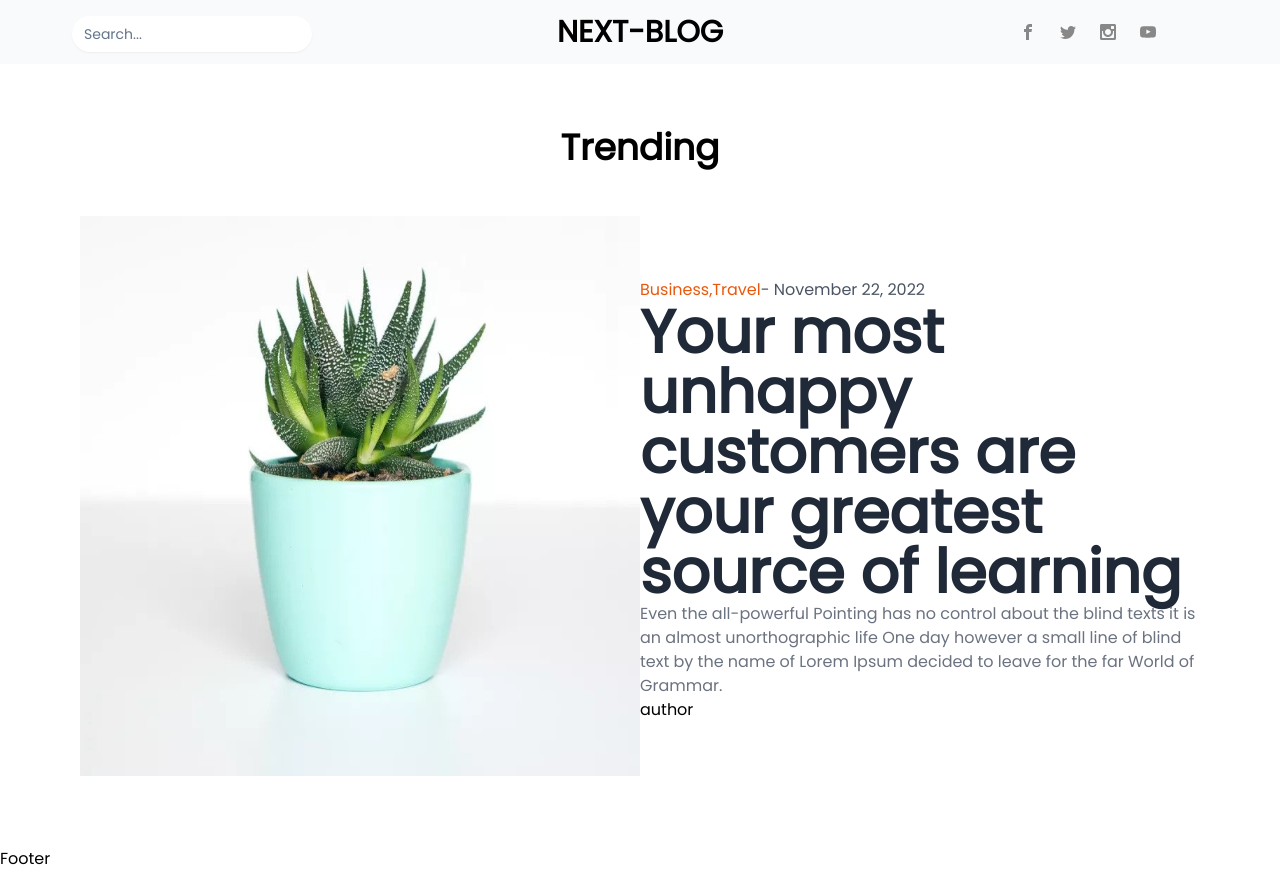
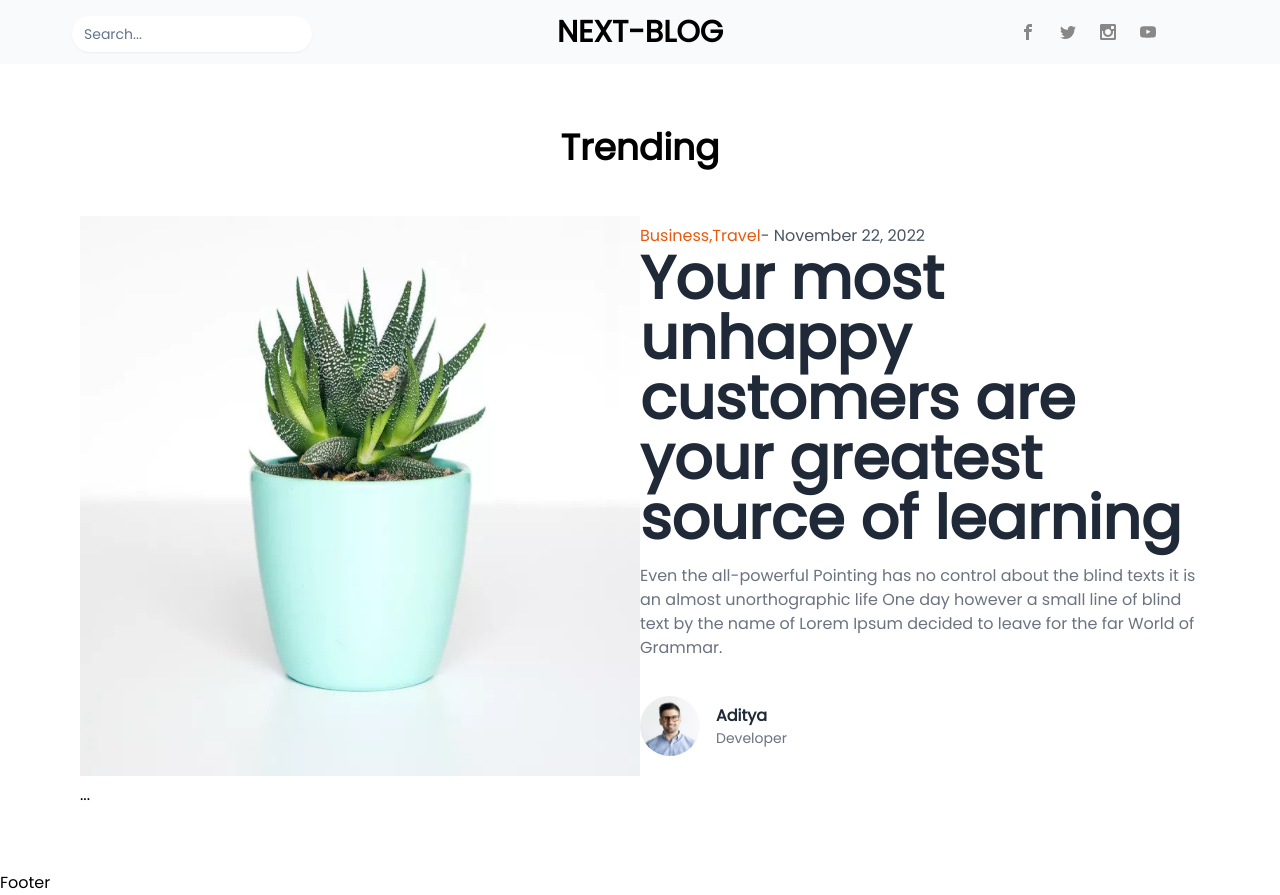
Before and after one commit to adityakumar48/nextjs-blog, a Next.js app: page / in a window 1280 px wide. Before the commit the page ends 871 px from the top, so only its background shows below. Built offline with nearby package versions, Linux system fonts and the light colour scheme.

Commit message:
Added Fonts and Completed Section 1

```diff
--- a/components/Section1.js
+++ b/components/Section1.js
@@ -1,12 +1,38 @@
 import Image from "next/image";
 import Link from "next/link";
+import Author from "./_child/Author";
+import SwiperCore,{Autoplay} from 'swiper';
+import { Swiper, SwiperSlide } from 'swiper/react';
+import 'swiper/css';
+
+
 const Section1 = () => {
+    SwiperCore.use([Autoplay]);
+    const bg = {
+        background:"url('/images/banner.png') no-repeat;",
+        backgroundPosition:"right",
+    }
   return (
-    <section className="py-16">
+    <section className="py-16" style={bg}>
       <div className="container mx-auto md:px-20">
         <h1 className="font-bold text-4xl pb-12 text-center">Trending</h1>
 
-        {Slide()}
+        <Swiper
+      slidesPerView={1}
+        autoplay={{
+            loop:true,
+            delay:2000
+        }}
+    >
+      <SwiperSlide> {Slide()}</SwiperSlide>
+      <SwiperSlide> {Slide()}</SwiperSlide>
+      <SwiperSlide> {Slide()}</SwiperSlide>
+      <SwiperSlide> {Slide()}</SwiperSlide>
+
+      ...
+    </Swiper>
+
+
       </div>
     </section>
   );
@@ -37,19 +63,19 @@ function Slide() {
         </div>
         <div className="title">
           <Link href={"/"}>
-            <a className="text-3xl md:text-6xl font-bold text-gray-800 hover:text-gray-600">
+            <a className="text-3xl md:text-6xl py-2 font-bold text-gray-800 hover:text-gray-600">
               Your most unhappy customers are your greatest source of learning
             </a>
           </Link>
         </div>
-        <p className="text-gray-500 ">
+        <p className="text-gray-500 py-4">
           {" "}
           Even the all-powerful Pointing has no control about the blind texts it
           is an almost unorthographic life One day however a small line of blind
           text by the name of Lorem Ipsum decided to leave for the far World of
           Grammar.
         </p>
-        <h1>author</h1>
+        <Author></Author>
       </div>
     </div>
   );
--- /dev/null
+++ b/components/_child/Author.js
@@ -0,0 +1,24 @@
+import Image from "next/image";
+import Link from "next/link";
+const Author = () => {
+  return (
+    <div className="author flex py-5 ">
+      <Image
+        src={"/images/author/author1.jpg"}
+        width={60}
+        height={60}
+        className="rounded-full"
+      />
+      <div className="flex flex-col justify-center px-4">
+        <Link href={"/"}>
+          <a className="text-md font-bold text-gray-800 hover:text-gray-600">
+            Aditya{" "}
+          </a>
+        </Link>
+        <span className="text-sm text-gray-500">Developer</span>
+      </div>
+    </div>
+  );
+};
+
+export default Author;
--- a/package.json
+++ b/package.json
@@ -12,7 +12,8 @@
     "next": "12.2.0",
     "react": "18.2.0",
     "react-dom": "18.2.0",
-    "react-icons": "^4.6.0"
+    "react-icons": "^4.6.0",
+    "swiper": "^8.4.5"
   },
   "devDependencies": {
     "autoprefixer": "^10.4.13",
```
Also changed, not shown: 1 other file (tests, documents, lock files or other folders).
